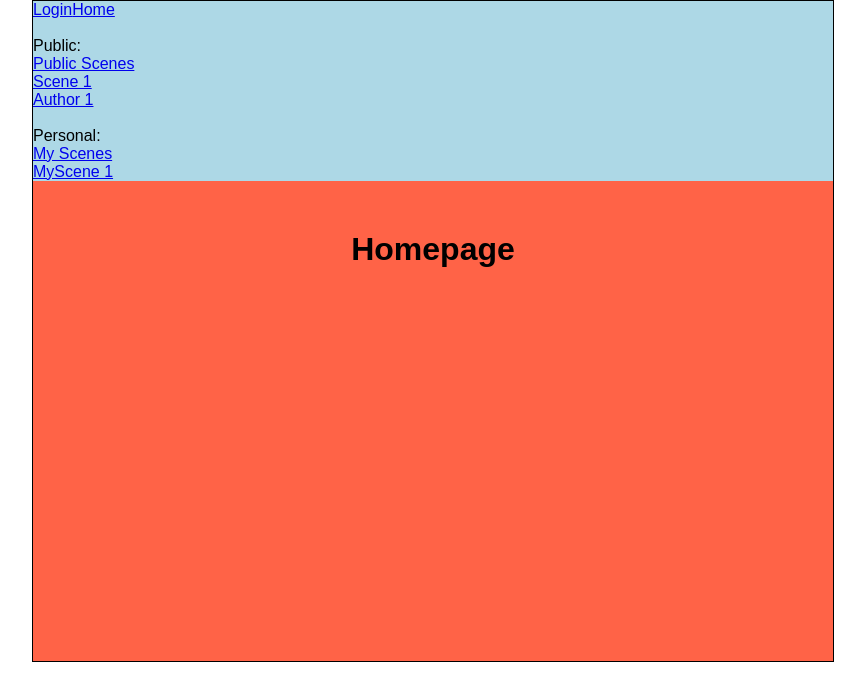
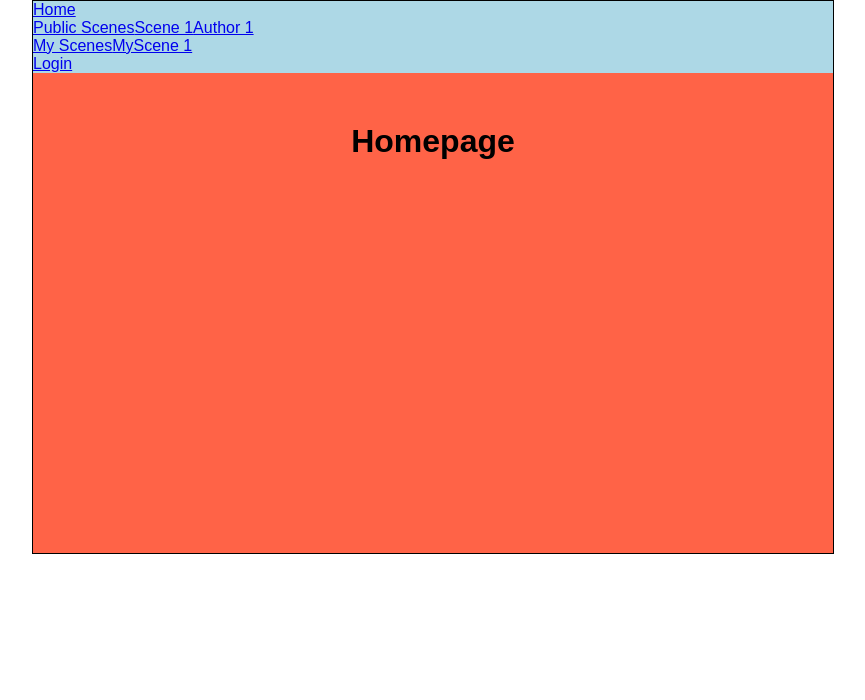
Before and after one commit to TdWa/make-a-scene-frontend, a React (Create React App) app: page / in a window 1280 px wide. Shown: the top 700 px of the page, without its empty margins (207-1072 px from the left). Built offline with nearby package versions, Linux system fonts and the light colour scheme.

Commit message:
improve navbar styling

```diff
--- a/src/components/NavBar.tsx
+++ b/src/components/NavBar.tsx
@@ -11,6 +11,21 @@ export default function NavBar() {
 
   return (
     <Header>
+      <div className="navColumn">
+        <NavLink to="/" exact={true}>
+          Home
+        </NavLink>
+      </div>
+      <div className="navColumn">
+        <NavLink to="/scenes">Public Scenes</NavLink>
+        <NavLink to="/scene/1">Scene 1</NavLink>
+        <NavLink to="/author/1">Author 1</NavLink>
+      </div>
+      <div className="navColumn">
+        <NavLink to="/myScenes">My Scenes</NavLink>
+        <NavLink to="/myScene/1">MyScene 1</NavLink>
+      </div>
+      <div className="navColumn">
         {user.name ? (
           <div>
             <p>Welcome back {user.name}</p>
@@ -19,25 +34,7 @@ export default function NavBar() {
         ) : (
           <NavLink to="/login">Login</NavLink>
         )}
-      <NavLink to="/" exact={true}>
-        Home
-      </NavLink>
-      <br></br>
-      <br></br>
-      Public:
-      <br></br>
-      <NavLink to="/scenes">Public Scenes</NavLink>
-      <br></br>
-      <NavLink to="/scene/1">Scene 1</NavLink>
-      <br></br>
-      <NavLink to="/author/1">Author 1</NavLink>
-      <br></br>
-      <br></br>
-      Personal:
-      <br></br>
-      <NavLink to="/myScenes">My Scenes</NavLink>
-      <br></br>
-      <NavLink to="/myScene/1">MyScene 1</NavLink>
+      </div>
     </Header>
   );
 }
```
Lines whose indentation alone changed are shown as unchanged.
